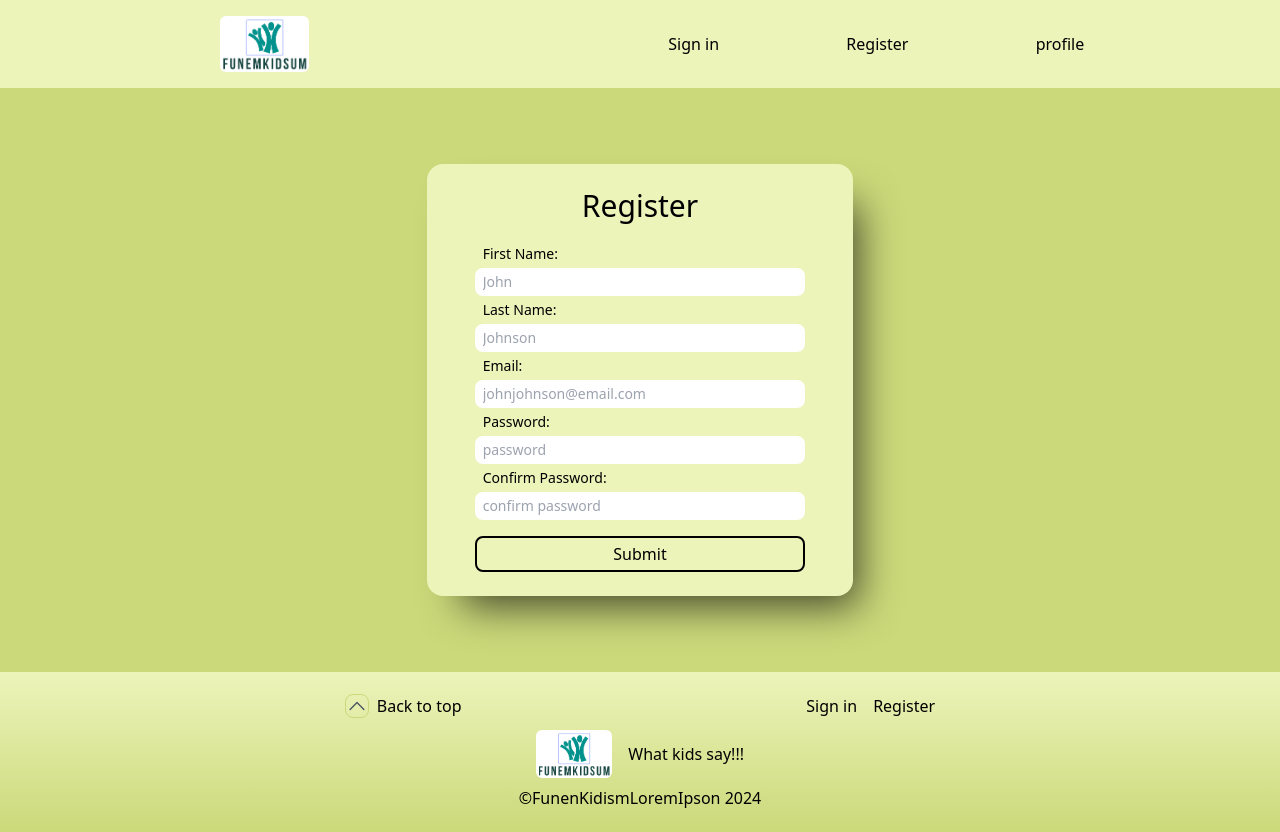
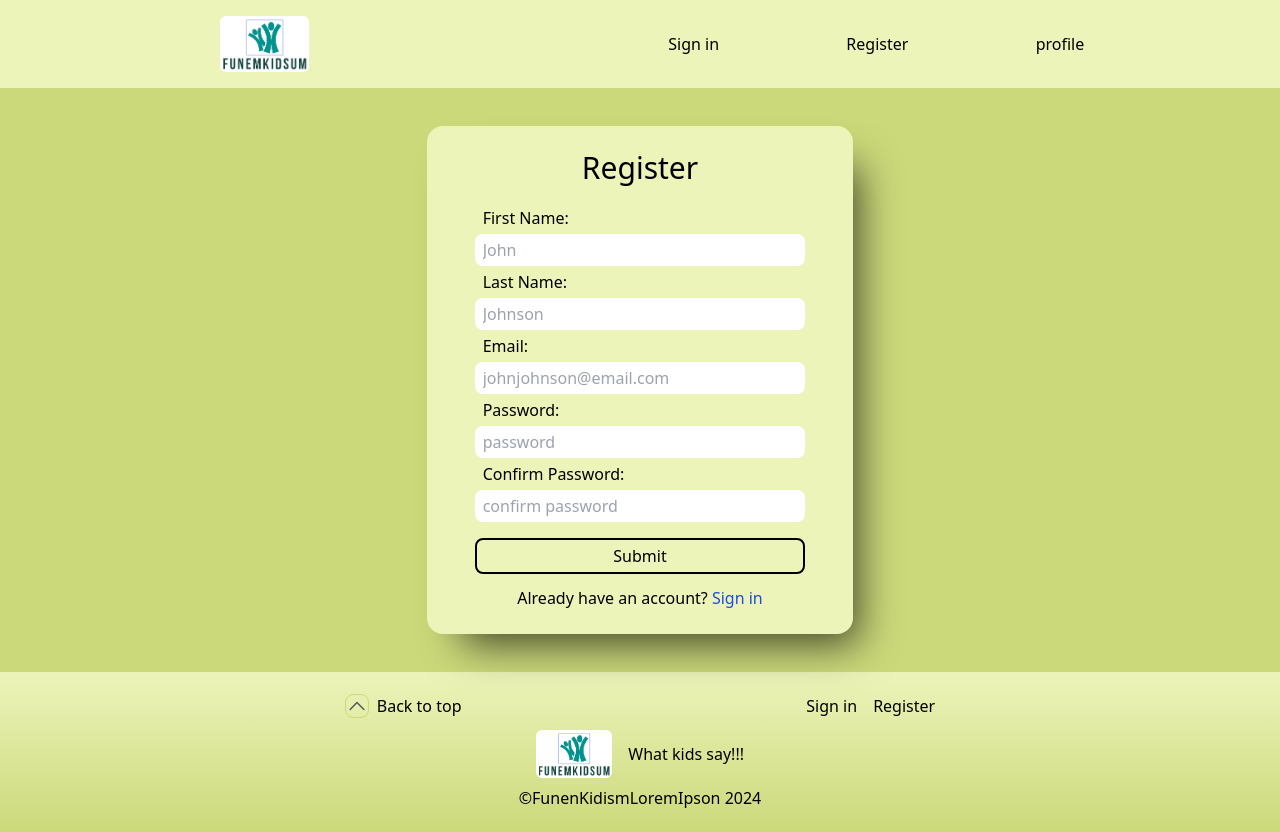
Before and after one commit to Gazdean/Funem-Kidsum-Lorem-Ipsum, a React (Vite) app: page /register in a window 1280 px wide. Built offline with nearby package versions, Linux system fonts and the light colour scheme.

Commit message:
already have an account link added at bottom of form

```diff
--- a/src/pages/Register.jsx
+++ b/src/pages/Register.jsx
@@ -1,5 +1,6 @@
 import React from 'react'
 import { useForm} from 'react-hook-form'
+import { NavLink } from 'react-router-dom'
 
 export default function SignIn() {
 
@@ -26,29 +27,30 @@ export default function SignIn() {
 
         <h1 className='text-2xl md:text-3xl self-center mb-4'>Register</h1>
 
-        <label className='p-1 pl-2 text-sm md:text-md' htmlFor="first-name">First Name: </label>
-        <input id="first-name" className='text-sm md:text-md p-1 pl-2 pr-2 rounded-lg' type="text" placeholder='John' name='firstName' {...register('firstName', {required:true})}/>
-        {errors.firstName?.type==="required" && <p tabIndex="0" className="text-sm md:text-md text-red-700 mt-2" >A first name is required</p>}
+        <label className='p-1 pl-2 text-sm md:text-base' htmlFor="first-name">First Name: </label>
+        <input id="first-name" className='text-sm md:text-base p-1 pl-2 pr-2 rounded-lg' type="text" placeholder='John' name='firstName' {...register('firstName', {required:true})}/>
+        {errors.firstName?.type==="required" && <p tabIndex="0" className="text-sm md:text-base text-red-700 mt-2" >A first name is required</p>}
 
-        <label className='p-1 pl-2 text-sm md:text-md' htmlFor="last-name">Last Name: </label>
-        <input id="last-name" className='text-sm md:text-md p-1 pl-2 pr-2 rounded-lg' type="text" placeholder='Johnson' name='lastName' {...register('lastName', {required:true})}/>
-        {errors.lastName?.type==="required" && <p tabIndex="0" className="text-sm md:text-md text-red-700 mt-2" >A last name is required</p>}
+        <label className='p-1 pl-2 text-sm md:text-base' htmlFor="last-name">Last Name: </label>
+        <input id="last-name" className='text-sm md:text-base p-1 pl-2 pr-2 rounded-lg' type="text" placeholder='Johnson' name='lastName' {...register('lastName', {required:true})}/>
+        {errors.lastName?.type==="required" && <p tabIndex="0" className="text-sm md:text-base text-red-700 mt-2" >A last name is required</p>}
 
-        <label className='p-1 pl-2 text-sm md:text-md' htmlFor="email">Email: </label>
-        <input id="email" className='text-sm md:text-md p-1 pl-2 pr-2 rounded-lg' type="email" placeholder='johnjohnson@email.com' name='email' {...register('email', {required:true, pattern: emailRegex})}/>
-        {errors.email?.type==="required"&&<p tabIndex="0" className="text-sm md:text-md text-red-700 mt-2" >An email is required</p>}
-        {errors.email?.type==="pattern"&&<p tabIndex="0" className="text-sm md:text-md text-red-700 mt-2">Must be a valid email address</p>}
+        <label className='p-1 pl-2 text-sm md:text-base' htmlFor="email">Email: </label>
+        <input id="email" className='text-sm md:text-base p-1 pl-2 pr-2 rounded-lg' type="email" placeholder='johnjohnson@email.com' name='email' {...register('email', {required:true, pattern: emailRegex})}/>
+        {errors.email?.type==="required"&&<p tabIndex="0" className="text-sm md:text-base text-red-700 mt-2" >An email is required</p>}
+        {errors.email?.type==="pattern"&&<p tabIndex="0" className="text-sm md:text-base text-red-700 mt-2">Must be a valid email address</p>}
 
-        <label className='p-1 pl-2 text-sm md:text-md' htmlFor="password">Password: </label>
-        <input id="password" className='text-sm md:text-md p-1 pl-2 pr-2 rounded-lg' type="password" placeholder='password' name='password' {...register('password', {required:true, pattern: passwordRegex})}/>
-        {errors.password?.type==="required"&&<p tabIndex="0" className="text-sm md:text-md text-red-700 mt-2">A password is required</p>}
-        {errors.password?.type==="pattern"&&<p tabIndex="0" className="text-sm md:text-md text-red-700 mt-2">Must be between 8 and 15 characters long and contain a uppercase letter, a lowercase letter, a number, and a special character.</p>}
+        <label className='p-1 pl-2 text-sm md:text-base' htmlFor="password">Password: </label>
+        <input id="password" className='text-sm md:text-base p-1 pl-2 pr-2 rounded-lg' type="password" placeholder='password' name='password' {...register('password', {required:true, pattern: passwordRegex})}/>
+        {errors.password?.type==="required"&&<p tabIndex="0" className="text-sm md:text-base text-red-700 mt-2">A password is required</p>}
+        {errors.password?.type==="pattern"&&<p tabIndex="0" className="text-sm md:text-base text-red-700 mt-2">Must be between 8 and 15 characters long and contain a uppercase letter, a lowercase letter, a number, and a special character.</p>}
 
-        <label className='p-1 pl-2 text-sm md:text-md' htmlFor="confirm-password">Confirm Password:</label>
-        <input id="confirm-password" className='text-sm md:text-md p-1 pl-2 pr-2 rounded-lg' type="password" placeholder='confirm password' name='confirmPassword' {...register("confirmPassword", {required: "Please confirm your password",validate: (value) =>value === watch("password") || "Passwords do not match"})}/>
-        {errors.confirmPassword && ( <p tabIndex="0" className="text-sm md:text-md text-red-700 mt-2">{errors.confirmPassword.message}</p>)}
+        <label className='p-1 pl-2 text-sm md:text-base' htmlFor="confirm-password">Confirm Password:</label>
+        <input id="confirm-password" className='text-sm md:text-base p-1 pl-2 pr-2 rounded-lg' type="password" placeholder='confirm password' name='confirmPassword' {...register("confirmPassword", {required: "Please confirm your password",validate: (value) =>value === watch("password") || "Passwords do not match"})}/>
+        {errors.confirmPassword && ( <p tabIndex="0" className="text-sm md:text-base text-red-700 mt-2">{errors.confirmPassword.message}</p>)}
 
-        <button className='inline-block border-2 border-black rounded-lg w-auto p-1 mt-4' type="submit">Submit</button>
+        <button className='inline-block border-2 border-black rounded-lg w-auto p-1 mt-4 mb-3' type="submit">Submit</button>
+        <p className='self-center text-sm md:text-base'>Already have an account? <NavLink to="/sign-in" className='text-blue-700'>Sign in</NavLink></p>
       </form>
     </div>
   )
```
